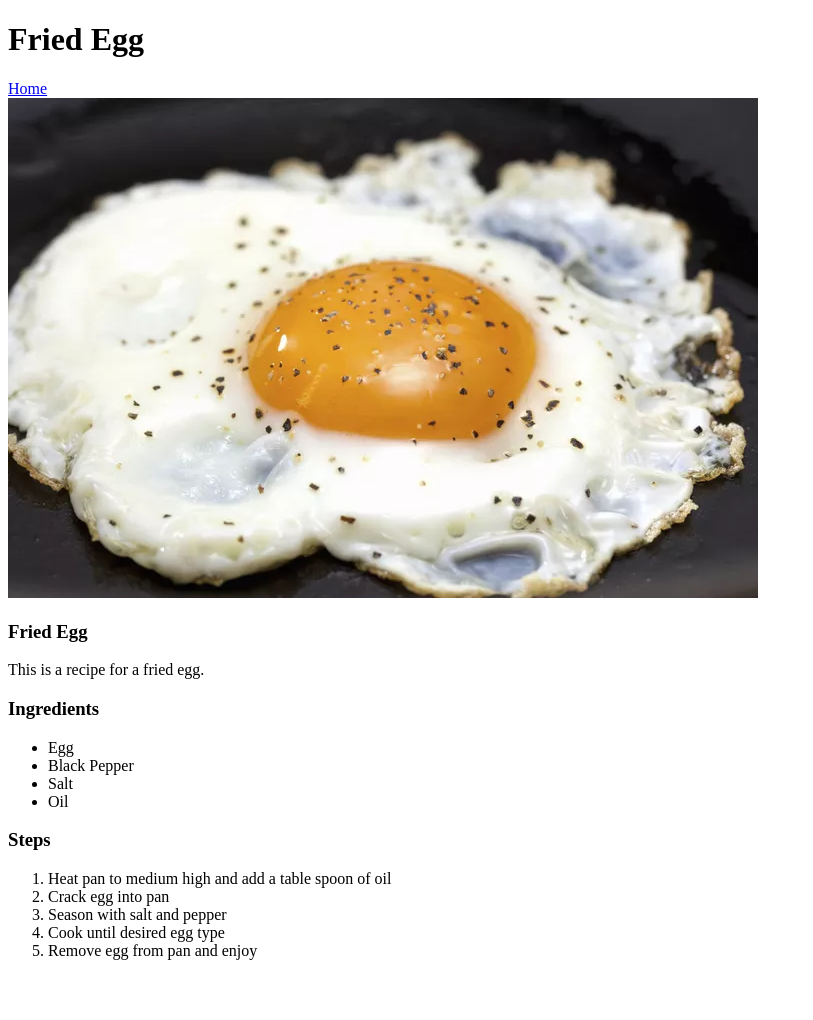
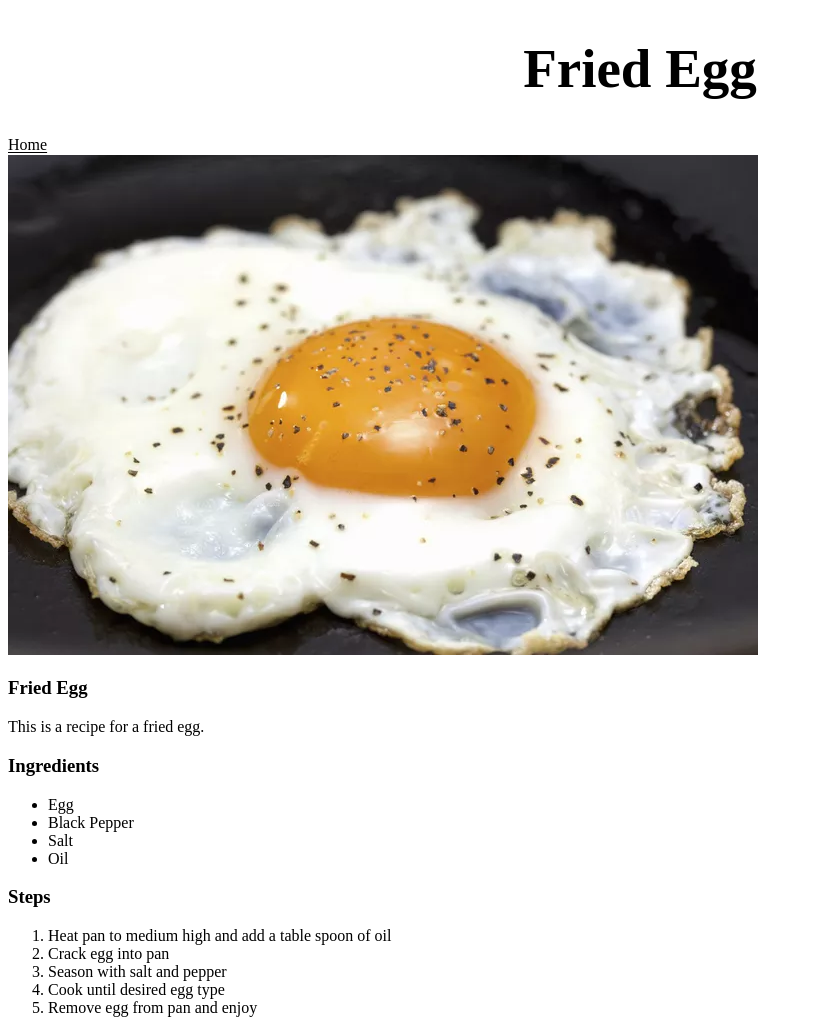
Before and after one commit to Kabeb/odin-recipes, a plain HTML site: page recipes/fried-egg.html in a window 1280 px wide. Shown: the whole page, without its empty margins (0-813 px from the left). Before the commit the page ends 976 px from the top, so only its background shows below. Drawn offline with Linux system fonts and the light colour scheme.

Commit message:
Added css file and some style

```diff
--- /dev/null
+++ b/css/style.css
@@ -0,0 +1,12 @@
+.head{
+    font-size: 55px;
+    text-align: center;
+    font-weight: bold;
+}
+
+.portal {
+    background-color: white;
+    color: black;
+    padding-top: 10%;
+    padding-bottom: 10%;
+}
--- a/recipes/fried-egg.html
+++ b/recipes/fried-egg.html
@@ -3,11 +3,12 @@
 <head>
     <meta charset="UTF-8">
     <meta name="viewport" content="width=device-width, initial-scale=1.0">
+    <link rel="stylesheet" href="../css/style.css">
     <title>Document</title>
 </head>
 <body>
-    <h1>Fried Egg</h1>
-    <a href="../index.html">Home</a><br>
+    <h1 class="head">Fried Egg</h1>
+    <a href="../index.html" class="portal">Home</a><br>
     <img src="fried-egg.webp" alt="Fried Egg">
     <h3>Fried Egg</h3>
 
```
Also changed, not shown: index.html (+3 -2 lines), recipes/pb-j.html (+3 -2 lines), recipes/smoked-pulled-pork.html (+3 -2 lines).
